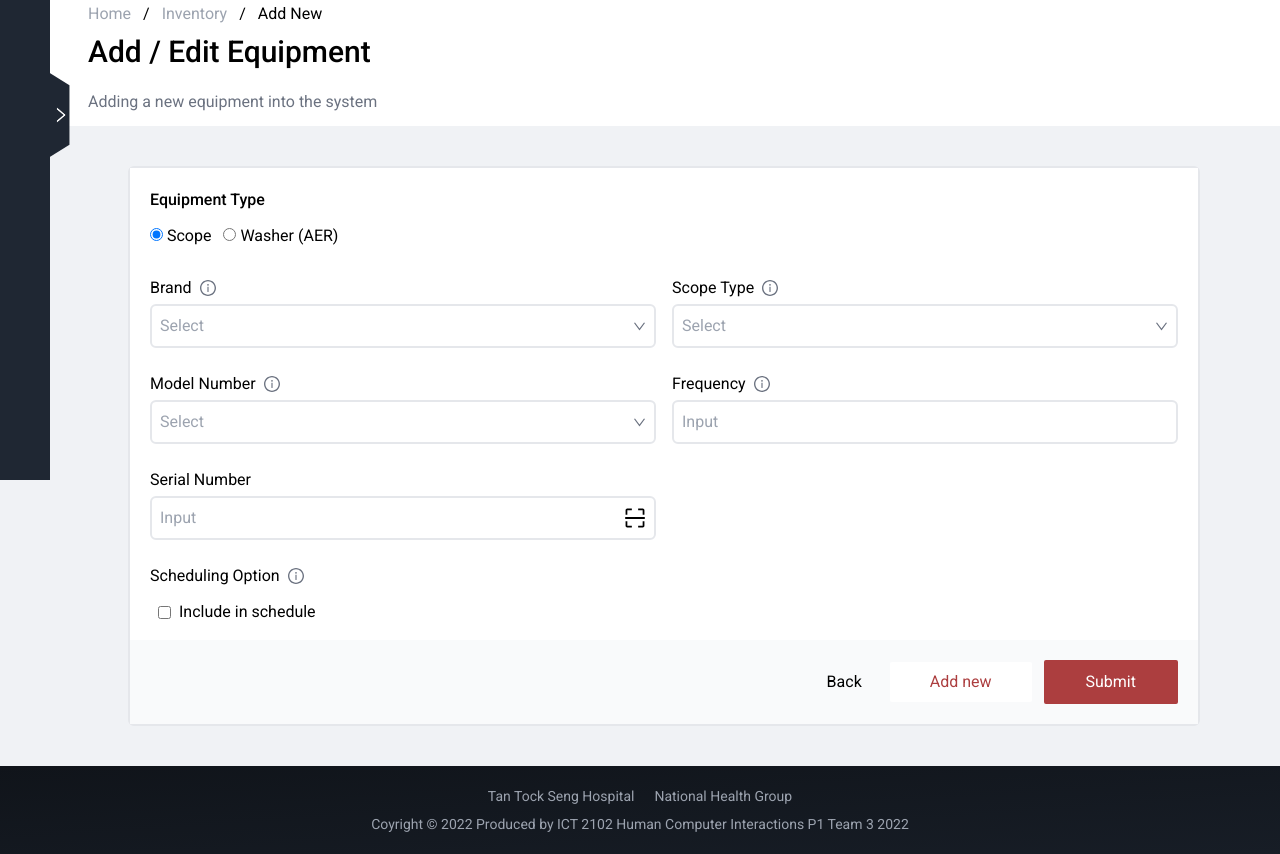
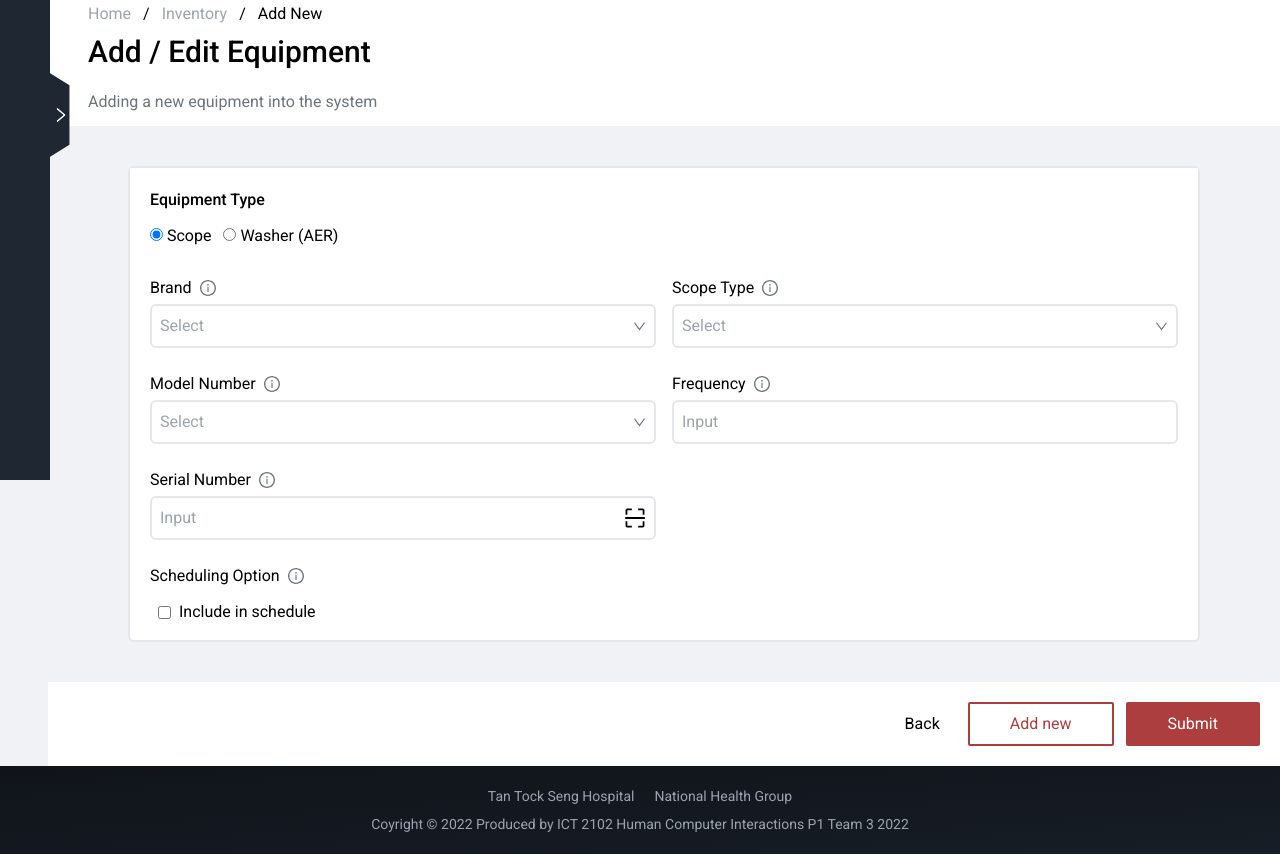
Before and after one commit to bran-donut/tts-ict2012, a Next.js app: page /addNewEquipment in a window 1280 px wide. Shown: the part 360-1214 px from the top of the page. Built offline with nearby package versions, Linux system fonts and the light colour scheme.

Commit message:
scope section for addNewEquipment page completed

```diff
--- a/components/MobileScan.js
+++ b/components/MobileScan.js
@@ -1,6 +1,6 @@
 import React from "react";
 import { useState } from "react";
-import { MobileOutlined, LoadingOutlined, ScanOutlined, ExclamationCircleOutlined } from "@ant-design/icons";
+import { MobileOutlined, LoadingOutlined, ScanOutlined, InfoCircleOutlined, ExclamationCircleOutlined } from "@ant-design/icons";
 
 
 export default function MobileScan({ menuHeader, menuItems }) {
@@ -13,8 +13,9 @@ const [showModal, setShowModal] = useState(false);
   return (
     <>
     <div className="py-1 input-group">
-        <div className="flex flex-row pb-1">
-            <h4 className="w-2/3">{menuHeader}</h4>
+        <div className="flex flex-row items-center justify-start pb-1">
+            <h4 className="mr-2">{menuHeader}</h4>
+            <InfoCircleOutlined style={{fontSize: '16px', color: 'rgb(107 114 128)' }}/>
         </div>
 
         <div className="relative flex items-center w-full p-2 border-2 rounded-md input-group">
--- a/pages/addNewEquipment.js
+++ b/pages/addNewEquipment.js
@@ -28,8 +28,9 @@ export default function addNewEquipment() {
       </div>
 
       <section className="grid grid-flow-row bg-#f0f2f5">
+          <form>
             <div className="px-20 py-10">
-            <form className="flex flex-col justify-center h-full min-w-full text-justify bg-white border-2 rounded-md">
+              <div className="flex flex-col justify-center h-full min-w-full text-justify bg-white border-2 rounded-md">
                 <div className="p-5 bg-white">
                   <h3 className="pb-3 font-medium">Equipment Type</h3>
                     <span>
@@ -79,13 +80,15 @@ export default function addNewEquipment() {
                         <p className="ml-2">Include in schedule</p>
                       </div>
                     </div>
+                  </div>
+                </div>
+              </div>
 
-              </div>
-                <div className="flex flex-col items-center justify-end gap-0 px-5 py-5 bg-gray-50 md:flex-row md:gap-3">
-                  <a href="/trip" className="text-black hover:text-black/80 hover:cursor-pointer">
+                  <div className="flex flex-col items-center justify-end w-full gap-0 px-5 py-5 bg-white md:flex-row md:gap-3">
+                    <a href="/trip" className="text-black hover:text-black/80 hover:cursor-pointer hover:underline">
                       Back
                     </a>
-                  <button type="submit" className="px-10 py-2 ml-4 transition-colors duration-150 bg-white rounded-sm text-tts-red hover:bg-tts-red/80 border-tts-red">
+                    <button type="submit" className="px-10 py-2 ml-4 transition-colors duration-150 bg-white border-2 rounded-sm text-tts-red hover:bg-tts-red/80 border-tts-red">
                       Add new
                     </button>
                     <button type="submit" onClick={() => setStatus("edit")} className="px-10 py-2 text-white transition-colors duration-150 border-2 rounded-sm bg-tts-red hover:bg-tts-red/80 border-tts-red">
@@ -93,7 +96,6 @@ export default function addNewEquipment() {
                     </button>
                   </div>
             </form>
-            </div>
           </section>
     </Layout>
   );
```
Lines whose indentation alone changed are shown as unchanged.
